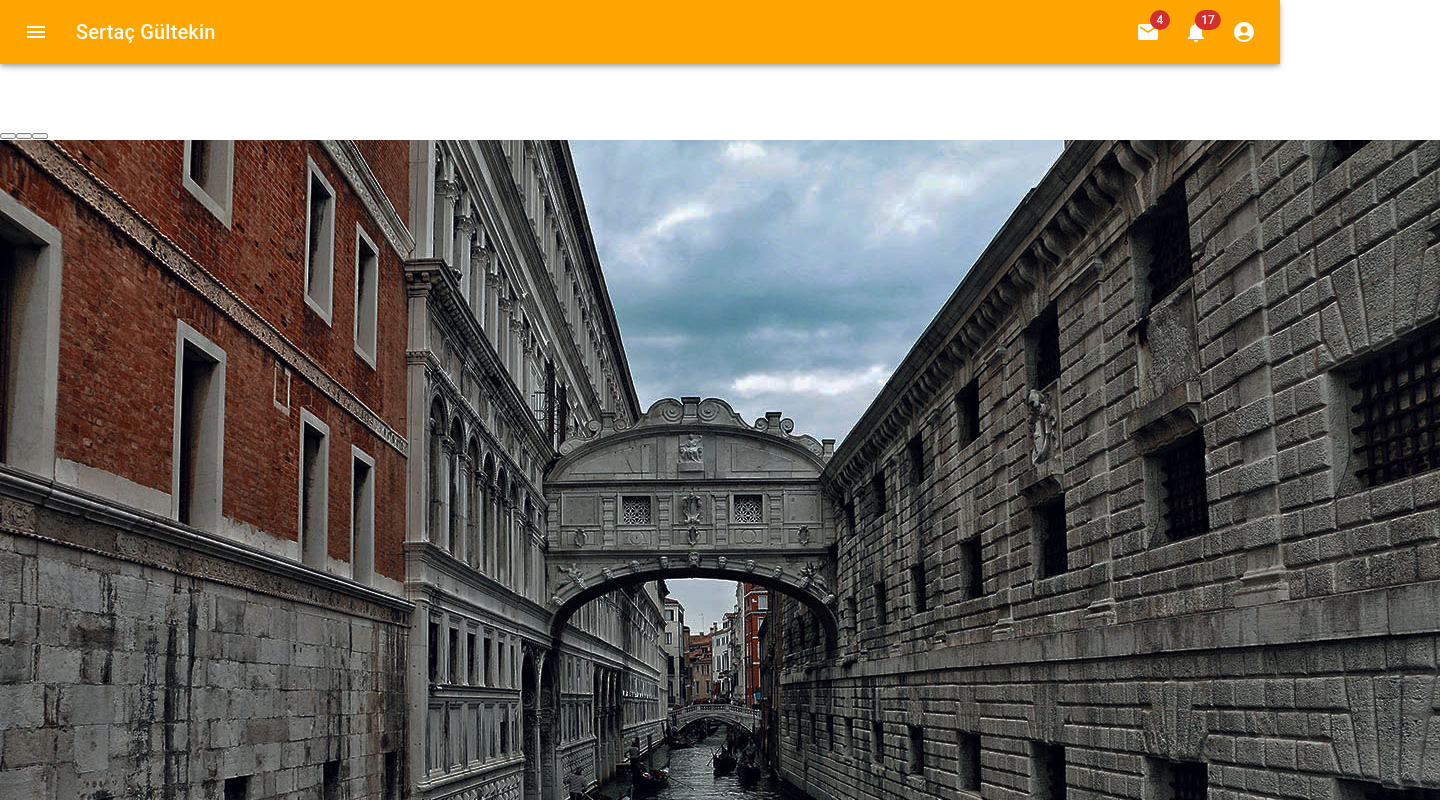
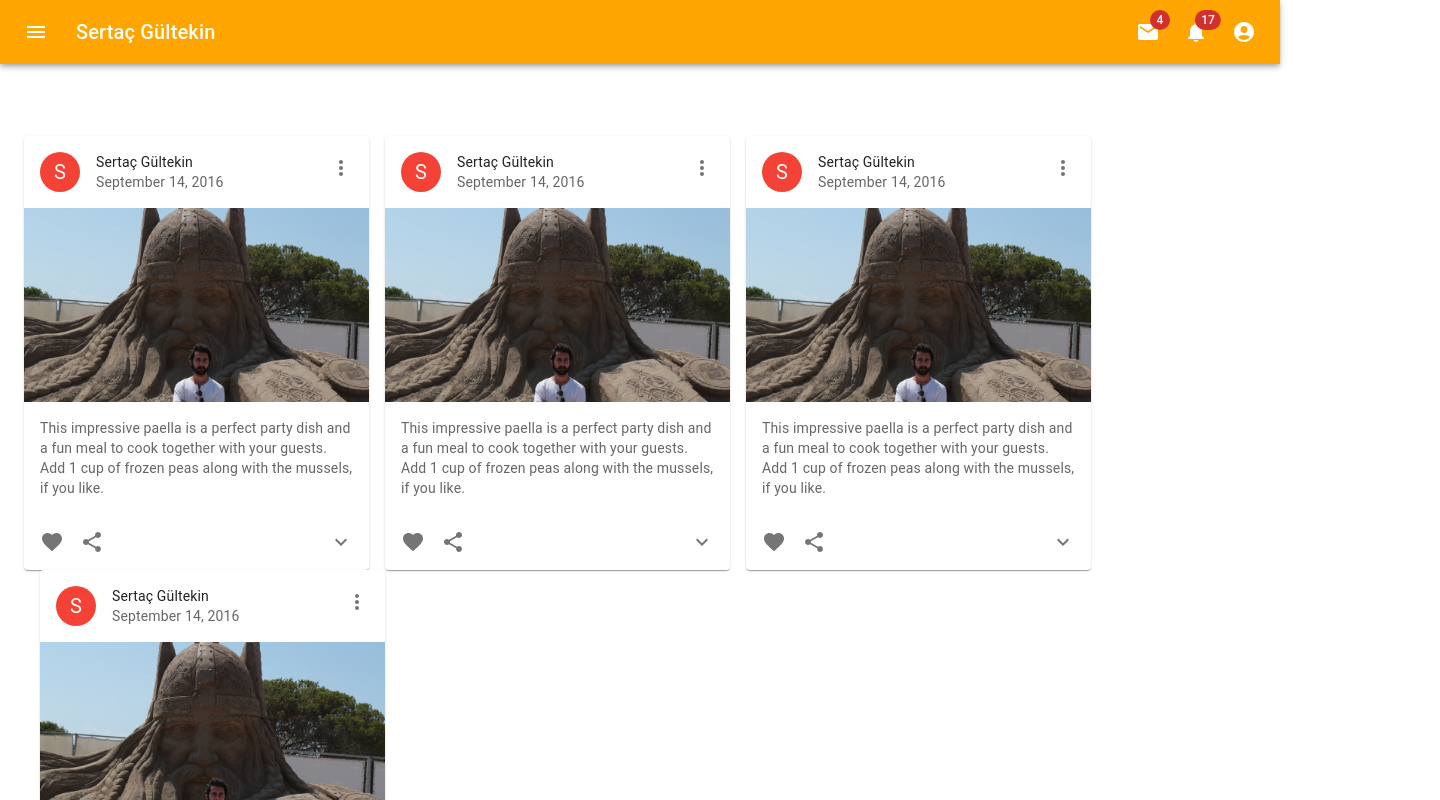
Before and after one commit to sertacgltkn/my-website, a React (Create React App) app: page / in a window 1280 px wide. Shown: the top 800 px of the page, 1440 px wide, since content can reach past the window. Built offline with nearby package versions, Linux system fonts and the light colour scheme; the HTML template or start-up script is replaced by a standard one; what react-swipeable-views-utils would draw is missing.

Commit message:
some changes

```diff
--- a/src/App.js
+++ b/src/App.js
@@ -12,7 +12,7 @@ import Button from "./components/Button";
 import Carousel from "./components/Carousel"
 import Footer from "./components/Footer";
 //import HomeLayout from "./components/HomeLayout";
-import SectionCarousel from "./components/SectionCarousel.js";
+
 
 function App() {
 
@@ -23,7 +23,7 @@ function App() {
       <br/><br/><br/><br/><br/><br/>
 
       <Navbar/>
-      <SectionCarousel/>
+
 
       <Card/>
 
```
